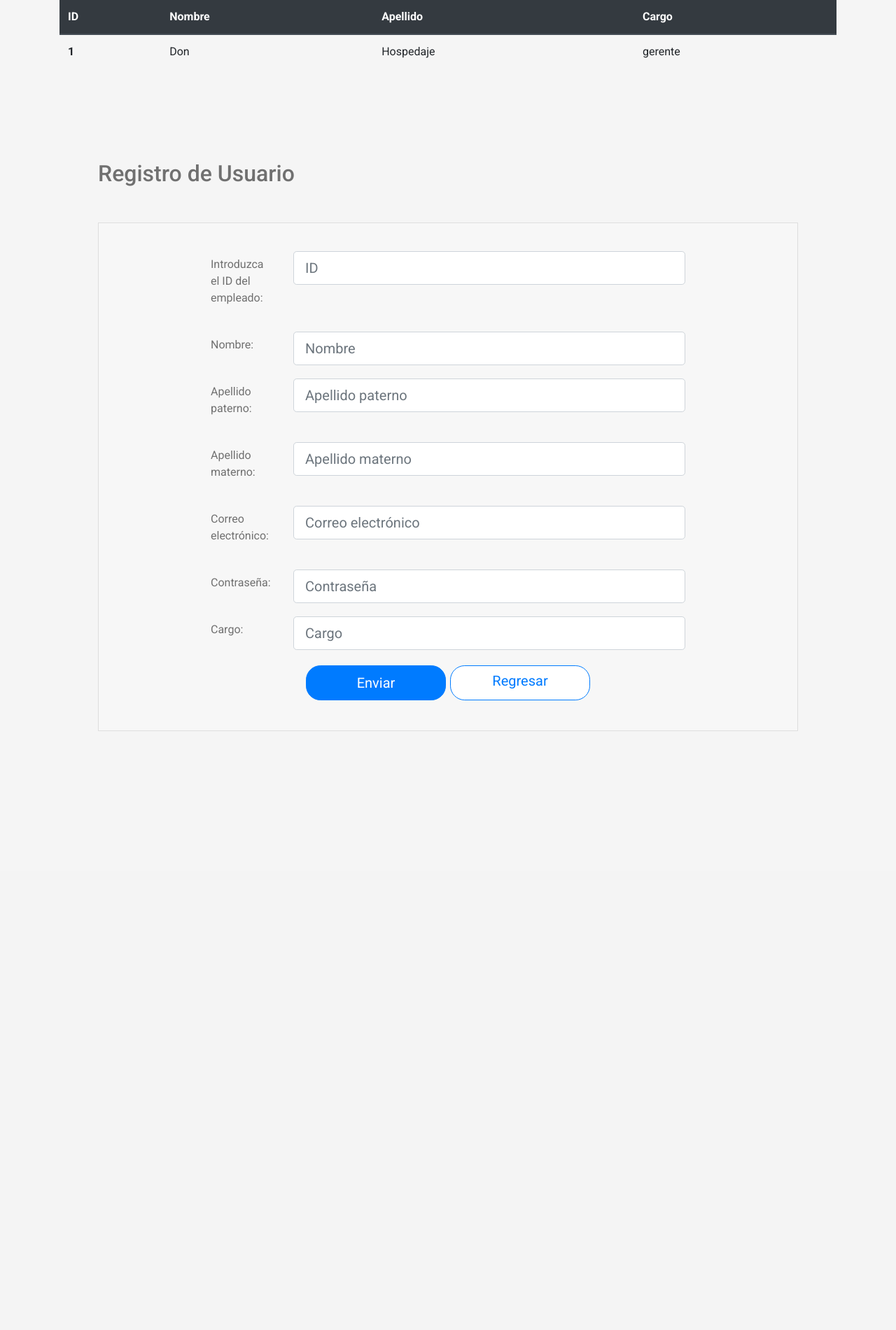
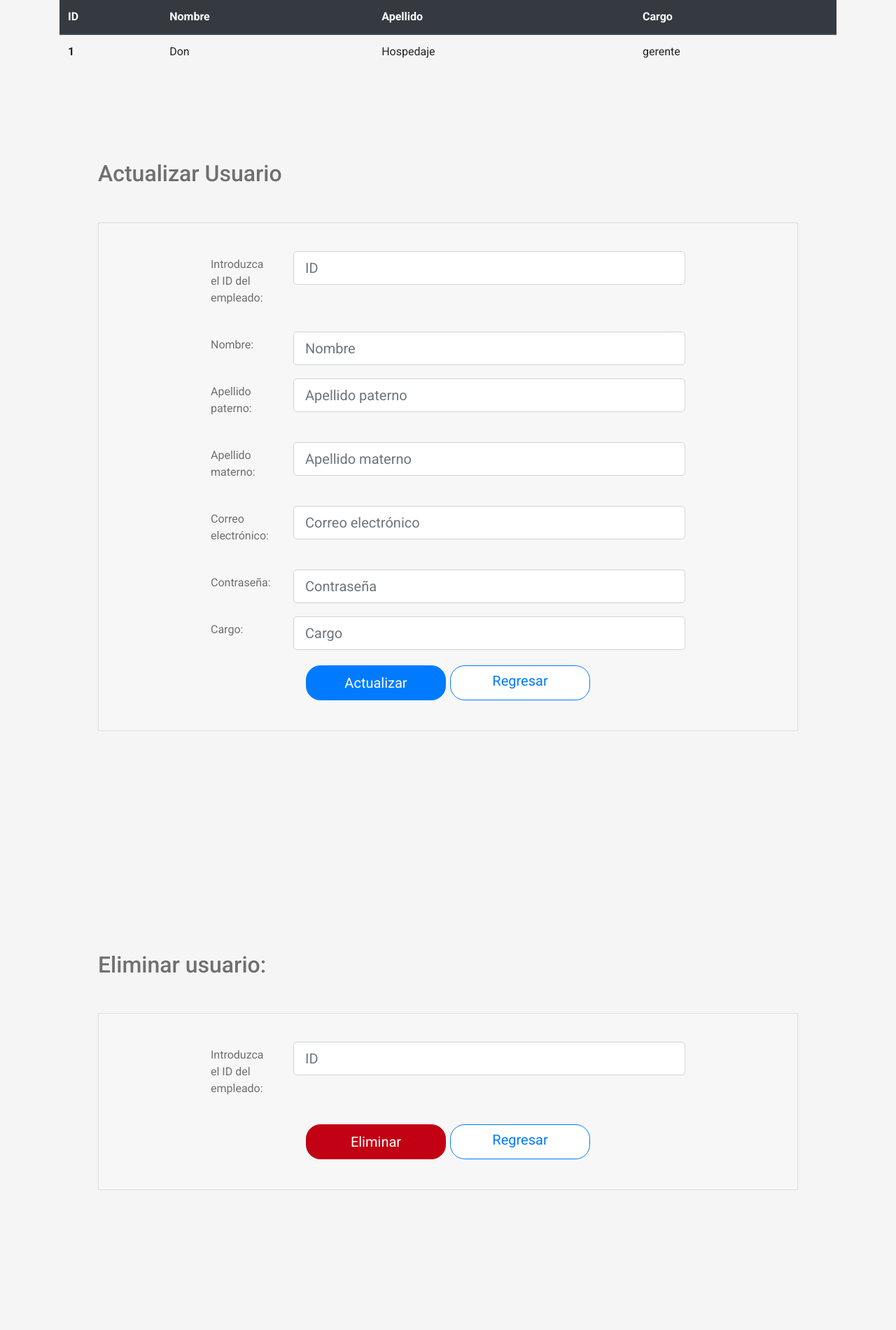
Before and after one commit to AbrahamRH/SistemaHoteleroWeb, a PHP site: page /Pantallas/actualizarUsuario.php in a window 1280 px wide. Shown: the part 319-2220 px from the top of the page at 70% size. Before the commit the page ends 1364 px from the top, so only its background shows below. Run offline with PHP 8.4, Linux system fonts and the light colour scheme; data comes from the database, SQL or seed files in the repository.

Commit message:
Se puede eviar los formularios de la actualizacion de usuarios

```diff
--- a/CSS/actualizar.css
+++ b/CSS/actualizar.css
@@ -1,3 +1,99 @@
+/*
+    Titulo: actualizar.css
+    Autor: @AbrahamRH
+    Descripción: Hoja de estilos de para el formulario de actualización de usuarios.
+    Fecha de inicio: 25/06/20
+    Versión: 1.0
+    Fecha de ultima actialización: 25/06/20
+*/
+
+.contenedor {
+    padding: 40px 160px;
+    margin-bottom: 200px;;
+    border: 1px solid #dedede;
+    background-color: #F7F7F7;
+    color: #707070;
+    font-family: 'Roboto',Arial, Helvetica, sans-serif;
+}
+
+.col-sm-2 {
+    padding-bottom: 20px;
+}
+
+.registroUsuario {
+    text-align: left;
+    position: relative;
+    margin: auto;
+    width: 100%;
+    max-width: 1000px;
+    padding-top: 15px;
+}
+
+.flex-container {
+    display: flex;
+    flex-wrap: wrap;
+    justify-content: center;
+}
+
+
+.registroUsuario > .titulo {
+    margin: 100px auto 50px;
+    color: #707070;
+    font-weight: 500;
+}
+
+.btn {
+    width: 200px;
+    height: 50px;
+    border-radius: 1.3rem;
+    font-size: 1.25rem;
+    margin: 3px;
+}
+
+.btn-registrar {
+    background-color: #007BFF;
+    border-color: #007BFF;
+    color:#FFF;
+    line-height: 1.5;
+}
+
+.btn-registrar:hover {
+    background-color:#007bffd8;
+    color: #FFF;
+}
+
+.btn-registrar2 {
+    background-color: #c20114;
+    border: 1px solid #c20114;
+    color:#FFF;
+    text-align: center;
+}
+
+.btn-registrar2:hover {
+    background-color:#c20114d2;
+    color: #FFF;
+}
+
+.btn-regresar {
+    background-color: #FFF;
+    border: 1px solid #007BFF;
+    color:#007BFF;
+    text-align: center;
+}
+
+.btn-regresar:hover {
+    background-color:#FFF;
+    color: #007bffd8;
+}
+
+
+
+@media screen and (max-width: 600px) {
+    .registroUsuario {
+        text-align: center;
+    }
+}
+
 .container {
     margin-top: 100px;
 }
--- a/Componentes/userFunctions.php
+++ b/Componentes/userFunctions.php
@@ -16,4 +16,5 @@
     function getAllUsers($con){
         return $con->prepare("SELECT * FROM USUARIO");
     }
+
 ?>
--- a/Pantallas/actualizarUsuario.php
+++ b/Pantallas/actualizarUsuario.php
@@ -45,7 +45,7 @@
     </div>
 
     <form class="registroUsuario" action="../Componentes/registroUs.php" method="POST">
-            <h2 class="titulo">Registro de Usuario</h2>
+            <h2 class="titulo">Actualizar Usuario</h2>
             <div class="contenedor">
                 <div class="form-group row">
                     <label for="id" class="col-sm-2 col-form-label">Introduzca el ID del empleado:</label>
@@ -75,14 +75,14 @@
                 <div class="form-group row">
                     <label for="inputEmail" class="col-sm-2 col-form-label">Correo electrónico:</label>
                     <div class="col-sm-10">
-                        <input type="email" name="email"class="form-control form-control form-control-lg" id="inputEmail" placeholder="Correo electrónico">
+                        <input type="email" name="email" class="form-control form-control form-control-lg" id="inputEmail" placeholder="Correo electrónico">
                     </div>
                 </div>
 
                 <div class="form-group row">
                     <label for="inputPassword" class="col-sm-2 col-form-label">Contraseña:</label>
                     <div class="col-sm-10">
-                        <input type="password" name="contra" class="form-control form-control form-control-lg" id="inputPassword" placeholder="Contraseña">
+                        <input type="password" name="password" class="form-control form-control form-control-lg" id="inputPassword" placeholder="Contraseña">
                     </div>
                 </div>
                 <div class="form-group row">
@@ -93,12 +93,27 @@
                 </div>
 
                 <div class="flex-container">
-                    <button class="btn-registrar btn">Enviar</button>
+                    <button class="btn-registrar btn">Actualizar</button>
                     <a href="./menu.php" class="btn-regresar btn">Regresar</a>
                 </div>
             </div>
+        </form>
 
+        <form action="../Componentes/actualizarUsuario.php" method="POST" class="registroUsuario">
+        <h2 class="titulo">Eliminar usuario:</h2>
+            <div class="contenedor">
+                <div class="form-group row">
+                    <label for="" class="col-sm-2 col-form-label">Introduzca el ID del empleado:</label>
+                    <div class="col-sm-10">
+                        <input type="text" name="id" class="form-control form-control form-control-lg" id="id" placeholder="ID">
+                    </div>
+                </div>
 
+                <div class="flex-container">
+                    <button class="btn-registrar2 btn">Eliminar</button>
+                    <a href="./menu.php" class="btn-regresar btn">Regresar</a>
+                </div>
+            </div>
         </form>
 
 </body>
```
Also changed, not shown: Componentes/actualizarUsuario.php (added, +34 -0 lines), Componentes/borrarUsuario.php (added, +14 -0 lines).
